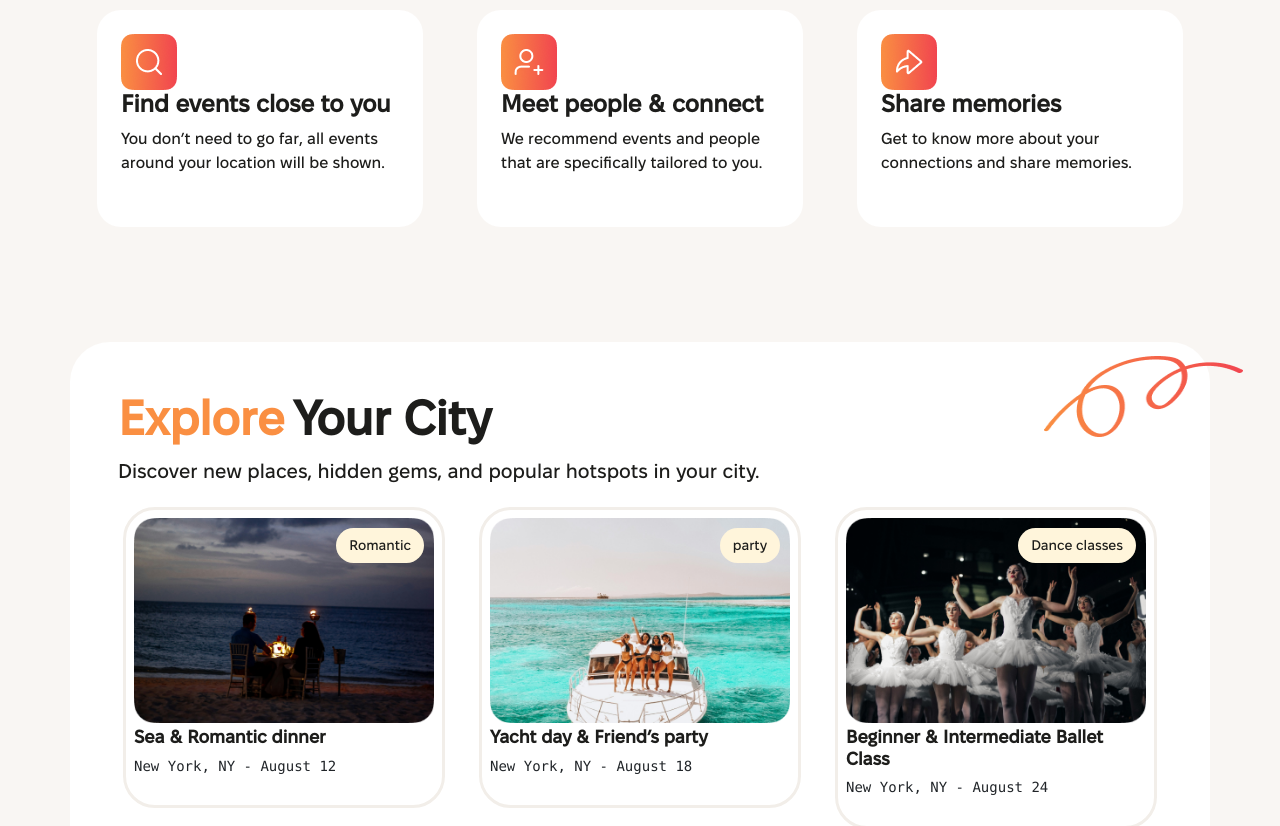
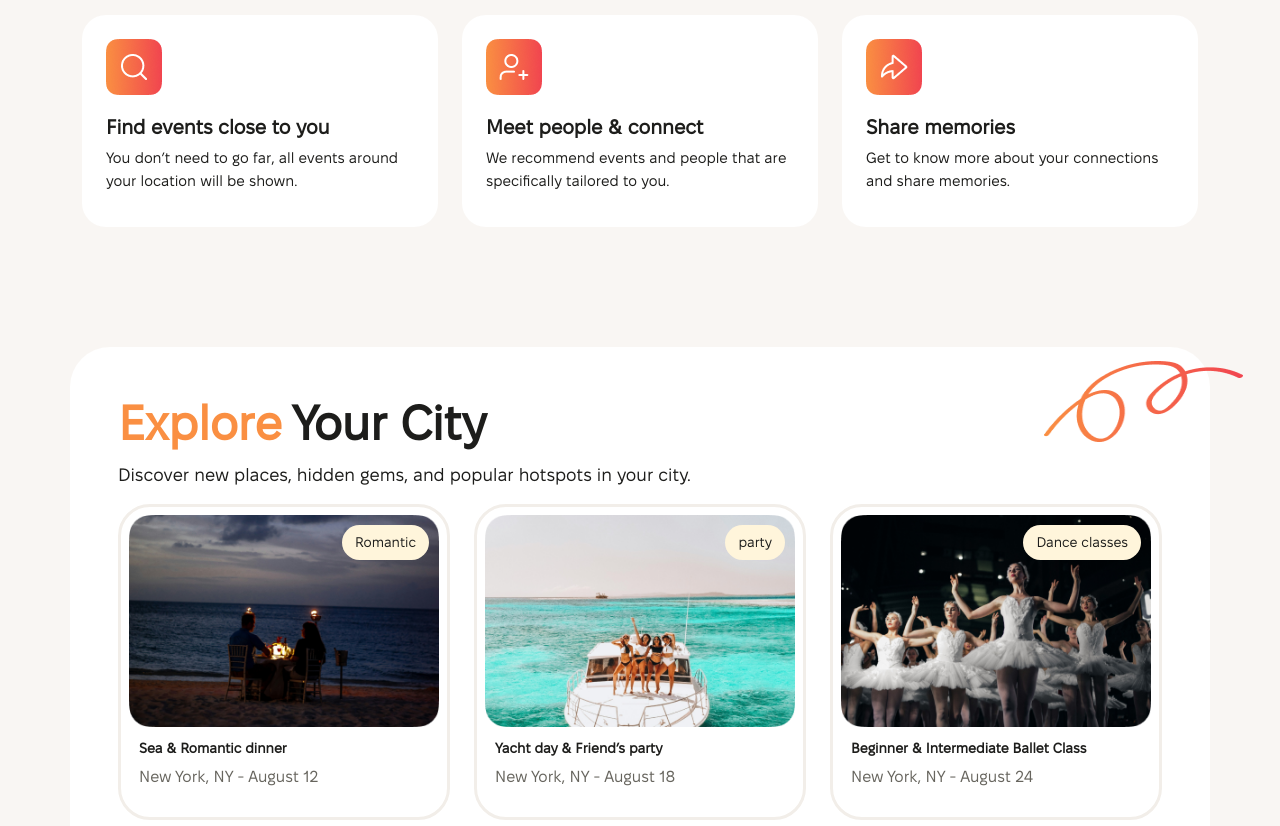
Before and after one commit to Earthpasserby/palynxx, a React (Create React App) app: page / in a window 1280 px wide. Shown: the part 540-1366 px from the top of the page. Built offline with nearby package versions, Linux system fonts and the light colour scheme.

Commit message:
more on hpome

```diff
--- a/src/App.css
+++ b/src/App.css
@@ -1,6 +1,6 @@
 @font-face {
   font-family: fixel Text;
-  src: url(../public/FixelText-Medium.otf);
+  src: url(../public/FixelText-Regular.otf);
 }
 
 body {
@@ -250,12 +250,12 @@ body {
 }
 .card-1 {
   background-color: #ffffff;
-  margin: 15px;
   height: 102px;
   padding: 24px;
   gap: 16px;
   border-radius: 24px;
   display: flex;
+  margin-top: 20px;
 }
 .hero-2Img {
   width: 24px;
@@ -279,11 +279,10 @@ body {
 }
 .card-2 {
   padding: 8px 8px 12px 8px;
-  gap: 12px;
   border-radius: 32px;
   border: 3px solid #f2eee9;
-  margin: 5px;
-}
+}
+
 .hero-3 h4 {
   font-family: Fixel Text;
   font-size: 24px;
@@ -952,6 +951,10 @@ span {
   width: 91px;
   height: 33px;
 }
+.card-2Cont {
+  padding: 0px, 12px, 0px, 12px;
+}
+
 @media (min-width: 768px) {
   /*Home*/
   .make {
@@ -1264,8 +1267,7 @@ span {
   }
   .card-1 {
     background-color: #ffffff;
-    margin: 15px;
-    height: 217px;
+    height: 212px;
     padding: 24px;
     gap: 16px;
     border-radius: 24px;
@@ -1277,18 +1279,20 @@ span {
   }
   .card-1 h6 {
     font-family: Fixel Text;
-    font-size: 24px;
-    font-weight: 600;
-    color: #1d1d1b;
+    font-size: 20px;
+    font-weight: 600;
+    color: #1d1d1b;
+    padding-top: 20px;
   }
   .card-1 p {
     font-family: fixel Text;
-    font-size: 16px;
+    font-size: 15px;
     font-weight: 400;
     color: #1d1d1b;
+    padding: 0px, 8px, 0px, 8px;
   }
   .hero-3 {
-    margin-top: 100px;
+    margin-top: 120px;
   }
   .hero-3 {
     height: 571px;
@@ -1302,22 +1306,29 @@ span {
     gap: 12px;
     border-radius: 32px;
     border: 3px solid #f2eee9;
-    margin: 5px;
   }
   .card-2Cont h6 {
     font-family: fixel Text;
     margin-top: 3px;
-    font-weight: 600;
-    font-size: 18px;
-    color: #1d1d1b;
-  }
-  .card-2Cont p {
+    font-weight: 700;
+    font-size: 14px;
+    color: #1d1d1b;
+  }
+  .card-2Cont pre {
     font-family: fixel Text;
     margin-top: 3px;
-    font-weight: 600;
+    font-weight: 500;
     font-size: 16px;
     color: #67655e;
   }
+  .card-2Cont {
+    padding-left: 10px;
+    padding-top: 10px;
+  }
+ .Btn-3 img{
+  width: 100%;
+ }
+
   .hero-3 h4 {
     font-family: Fixel Text;
     font-size: 48px;
@@ -1332,7 +1343,7 @@ span {
   }
   .hero-3 p {
     font-family: Fixel Text;
-    font-size: 20px;
+    font-size: 18px;
     font-weight: 400;
     color: #1d1d1b;
   }
--- a/src/Home.jsx
+++ b/src/Home.jsx
@@ -146,7 +146,7 @@ const Home = () => {
       </Container>
 
       <Container className="hero-2">
-        <Row className="justify-content-center">
+        <Row className="">
           <Col md={4} xs={12}>
             <div className="card-1">
               <img src="./search.png" alt="palynx-img" className="hero-2Img" />
@@ -197,13 +197,13 @@ const Home = () => {
           <p>
             Discover new places, hidden gems, and popular hotspots in your city.
           </p>
-          <Col md={4} xs={12}>
+          <Col md={4} xs={12} className="card-2headcol">
             <div className="card-2">
               <div className="Btn-3">
                 <img
                   src="./view.png"
                   alt="palynx-img"
-                  className="img-fluid w-100"
+                  className="img-fluid"
                 />
 
                 <button className="btn btn-3">Romantic</button>
@@ -214,13 +214,13 @@ const Home = () => {
               </div>
             </div>
           </Col>
-          <Col md={4} xs={12}>
+          <Col md={4} xs={12} className="card-2headcol">
             <div className="card-2">
               <div className="Btn-3">
                 <img
                   src="./yatch.png"
                   alt="palynx-img"
-                  className="img-fluid w-100"
+                  className="img-fluid"
                 />
                 <button className="btn btn-3">party</button>
               </div>
@@ -230,13 +230,13 @@ const Home = () => {
               </div>
             </div>
           </Col>
-          <Col md={4} xs={12}>
+          <Col md={4} xs={12} className="card-2headcol">
             <div className="card-2">
               <div className="Btn-3">
                 <img
                   src="./bale.png"
                   alt="palynx-img"
-                  className="img-fluid w-100"
+                  className="img-fluid"
                 />
                 <button className="btn btn-3">Dance classes</button>
               </div>
```
Also changed, not shown: public/FixelText-Regular.otf (added).
